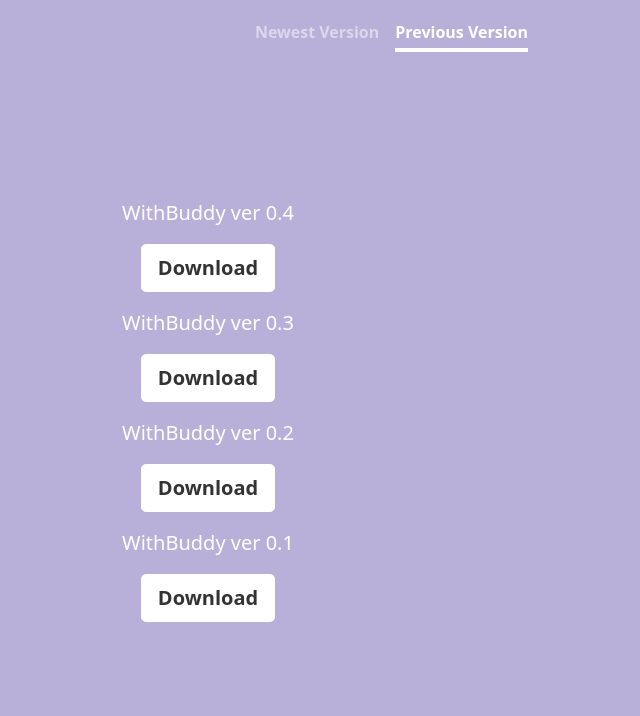
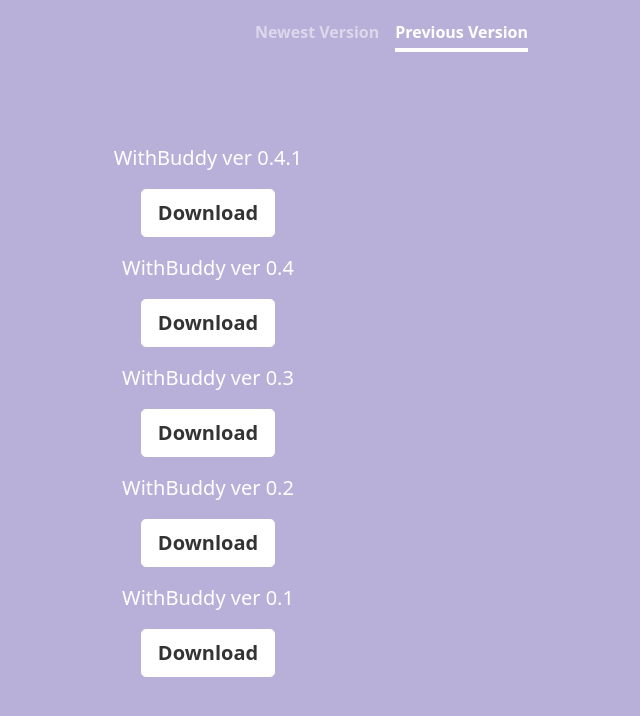
Before and after one commit to lunchScreen/withBuddy, a plain HTML site: page previous.html in a window 1280 px wide. Shown: the whole page, without its empty margins (432-1072 px from the left). Drawn offline with nearby package versions, Linux system fonts and the light colour scheme.

Commit message:
Update previous.html

```diff
--- a/previous.html
+++ b/previous.html
@@ -38,6 +38,10 @@
     </div>
   </header>
   <main class="px-3">
+    <p class="lead">WithBuddy ver 0.4.1</p>
+    <p class="lead">
+      <a href="itms-services://?action=download-manifest&url=https://dl.dropboxusercontent.com/s/4tmjyzuy37f228t/manifest.plist" class="btn btn-lg btn-secondary fw-bold border-white bg-white">Download</a>
+    </p>
     <p class="lead">WithBuddy ver 0.4</p>
     <p class="lead">
       <a href="itms-services://?action=download-manifest&url=https://dl.dropboxusercontent.com/s/zur1ic0dx4x3zt5/manifest.plist" class="btn btn-lg btn-secondary fw-bold border-white bg-white">Download</a>
```
